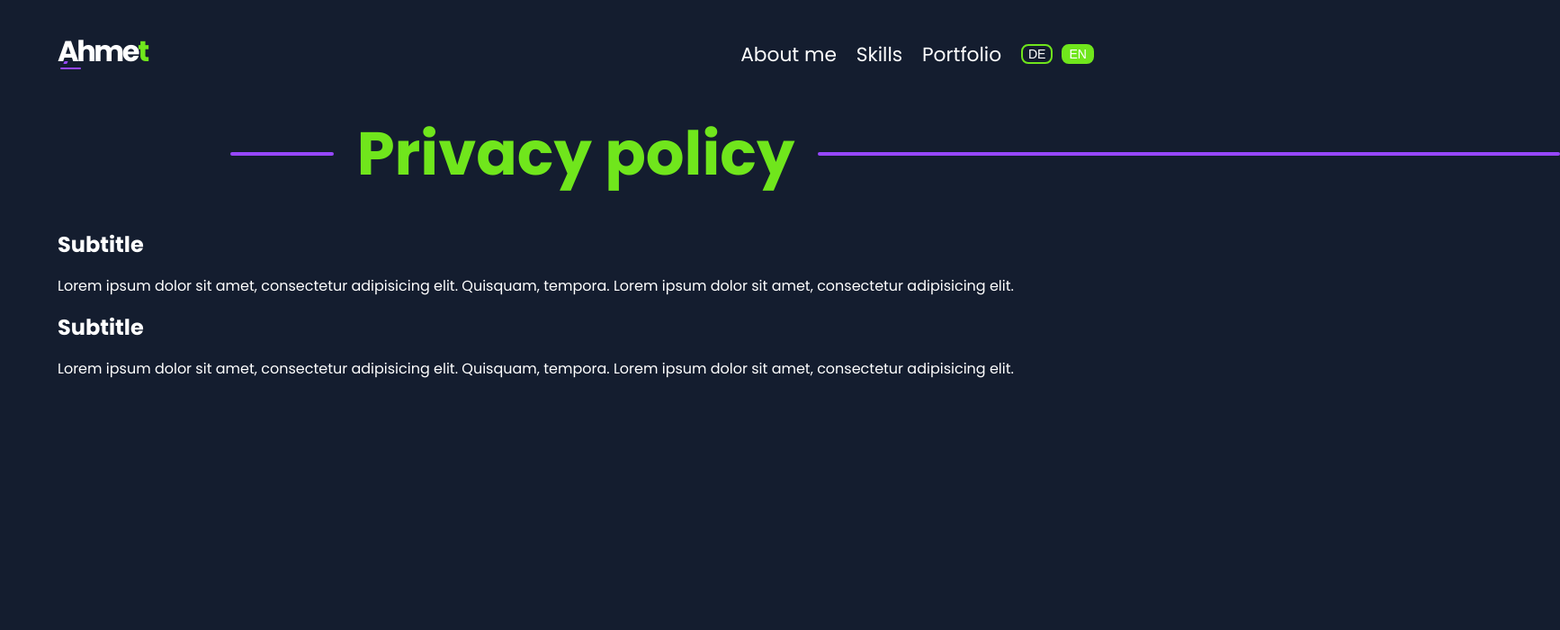
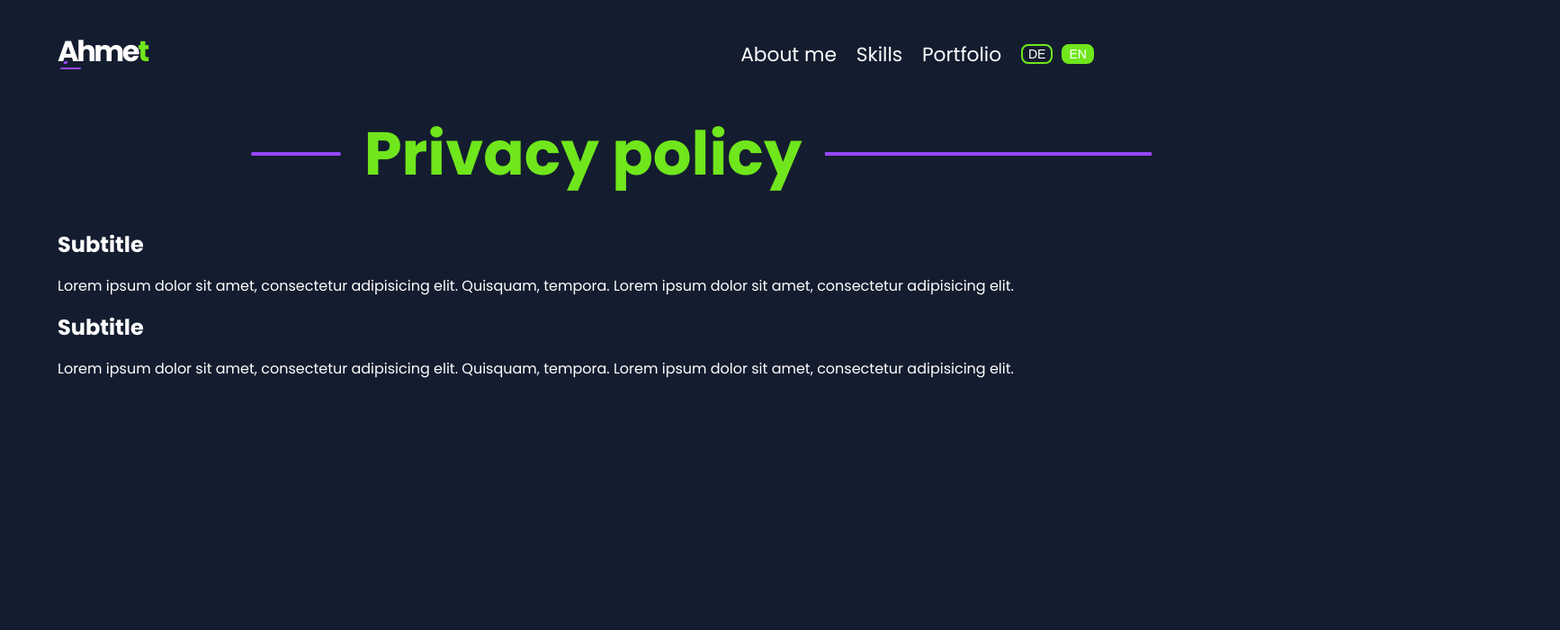
Before and after one commit to AhmetB-Dev/portfolio, an Angular app: page /privacy-policy in a window 1280 px wide. Shown: the top 700 px of the page at 90% size, 1734 px wide, since content can reach past the window. Built offline with nearby package versions, Linux system fonts and the light colour scheme.

Commit message:
feat: refine title layout and styling on privacy policy page; adjust gaps and enhance visual consistency

```diff
--- a/src/app/pages/privacy-policy-page/privacy-policy-page.scss
+++ b/src/app/pages/privacy-policy-page/privacy-policy-page.scss
@@ -15,47 +15,39 @@
   &__back-link {
     width: clamp(30px, 2vw, 45px);
   }
-
   &__title {
     display: grid;
     grid-template-columns:
       minmax(0, 1fr)
       auto
       minmax(0, 1fr);
-
     align-items: center;
-    gap: clamp(0.75rem, 2vw, 2rem);
-
+    column-gap: clamp(0.75rem, 2vw, 2rem);
+    padding: 0rem 0rem 0rem 1rem;
     margin: 0;
-
     color: #70e61c;
     font-size: clamp(2.2rem, 1rem + 4vw, 6rem);
 
     &::after {
       content: '';
-
       display: block;
-      width: auto;
+      width: 100%;
       height: 0.25rem;
-
-      margin-inline-end: calc(50% - 50vw);
-
       border-radius: 6px;
       background-color: #9747ff;
+      box-shadow: 100vmax 0 0 100vmax #9747ff;
+      clip-path: inset(0 -100vmax 0 0);
     }
   }
 
   &__title-line-left {
-    display: block;
-    justify-self: end;
-
-    width: clamp(4rem, 9vw, 10rem);
-    height: 0.25rem;
-
-    border-radius: 6px;
-    background-color: #9747ff;
+    display: none;
   }
 
+  &__title-text {
+    white-space: nowrap;
+    text-align: center;
+  }
   &__title-text {
     white-space: nowrap;
   }
@@ -74,5 +66,39 @@
     &__container {
       padding: 2rem 4rem 0rem 4rem;
     }
+
+    &__title {
+      display: grid;
+      grid-template-columns:
+        minmax(0, 1fr)
+        auto
+        minmax(0, 1fr);
+      align-items: center;
+      column-gap: clamp(0.75rem, 2vw, 2rem);
+      padding: 0rem 0rem 0rem 1rem;
+      margin: 0;
+      color: #70e61c;
+      font-size: clamp(2.2rem, 1rem + 4vw, 6rem);
+
+      &::after {
+        content: '';
+        display: block;
+        width: 100%;
+        height: 0.25rem;
+        border-radius: 6px;
+        background-color: #9747ff;
+        box-shadow: 100vmax 0 0 100vmax #9747ff;
+        clip-path: inset(0 -100vmax 0 0);
+      }
+    }
+
+    &__title-line-left {
+      display: block;
+      justify-self: end;
+      width: min(6.25rem, 100%);
+      height: 0.25rem;
+      border-radius: 6px;
+      background-color: #9747ff;
+    }
   }
 }
```
